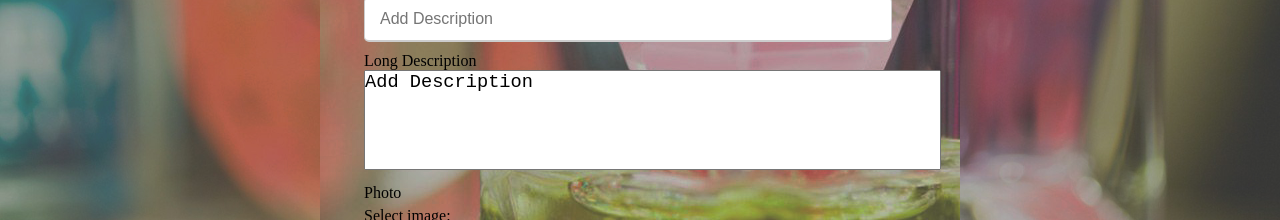
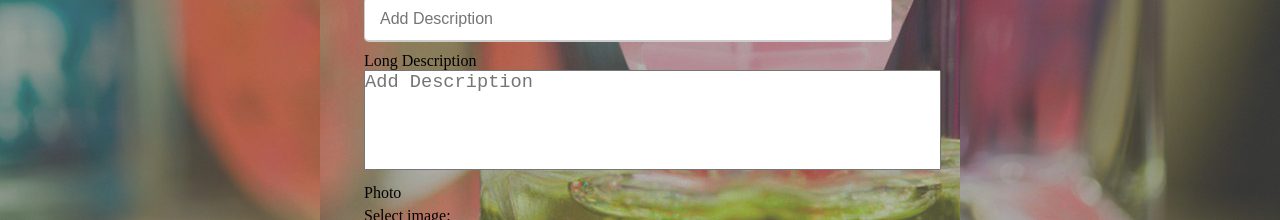
Before and after one commit to ChiscariSamuelA3/TehnologiiWeb-PerM-PerfumeWebManager, a website: page public/AddPerf.html in a window 1280 px wide. Shown: the part 443-663 px from the top of the page. Drawn offline with Linux system fonts and the light colour scheme.

Commit message:
Update AddPerf.html

```diff
--- a/public/AddPerf.html
+++ b/public/AddPerf.html
@@ -141,7 +141,7 @@
 
           <div class="input-box">
             <label for="LDesc" class="description">Long Description</label>
-            <textarea type="text" style="resize:none "Add Description" id="LDesc" name="description" rows="4" cols="50" required>Add Description</textarea>
+            <textarea type="text" style="resize:none "Add Description" id="LDesc" name="description" rows="4" cols="50" required  placeholder="Add Description"></textarea>
           </div>
 
           <div class="input-box">
```
